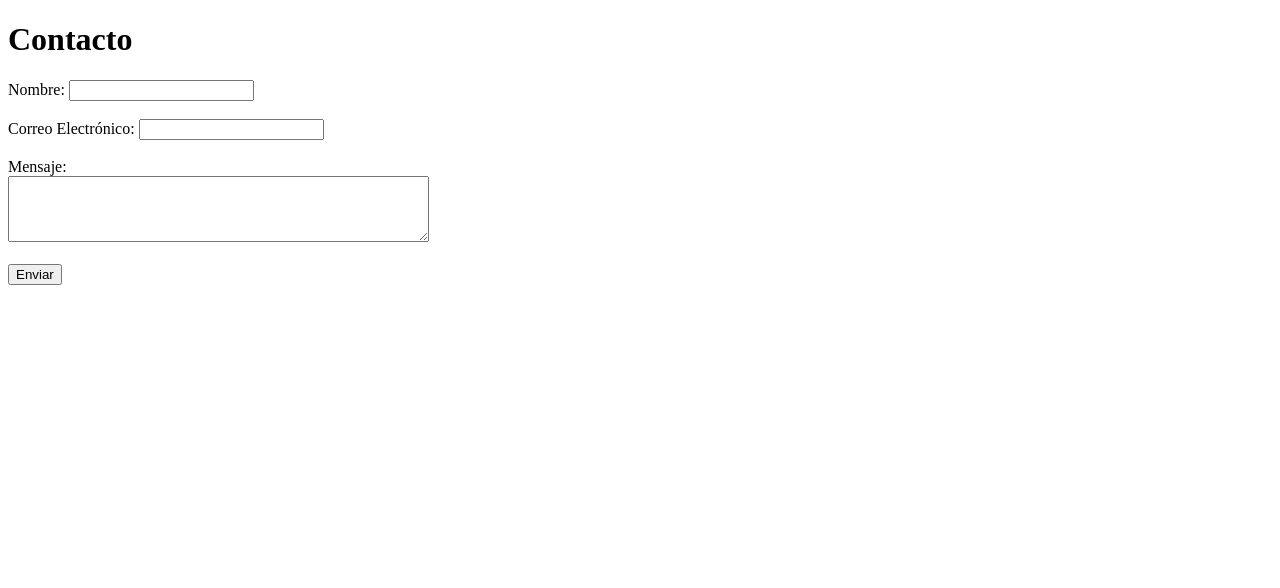
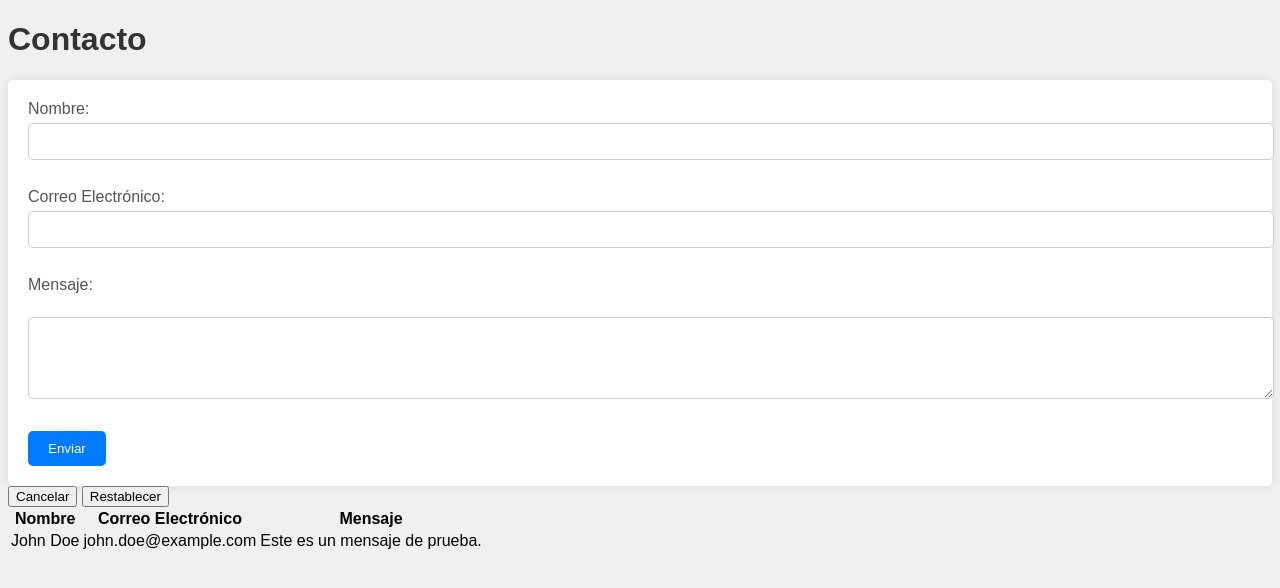
Before and after one commit to jheymerJP/herramientas_GIT, a plain HTML site: page contacto.html in a window 1280 px wide. Drawn offline with Linux system fonts and the light colour scheme.

Commit message:
se agrgo botones y estilo en el archivo de contacto.html y se creo otra rama

```diff
--- a/contacto.html
+++ b/contacto.html
@@ -17,5 +17,56 @@
         <input type="submit" value="Enviar">
     </form>
 
+    <style>
+        body {
+            font-family: Arial, sans-serif;
+            background-color: #f0f0f0;
+        }
+        h1 {
+            color: #333;
+        }
+        form {
+            background-color: #fff;
+            padding: 20px;
+            border-radius: 5px;
+            box-shadow: 0 0 10px rgba(0, 0, 0, 0.1);
+        }
+        label {
+            display: block;
+            margin-bottom: 5px;
+            color: #555;
+        }
+        input[type="text"],
+        input[type="email"],
+        textarea {
+            width: 100%;
+            padding: 10px;
+            margin-bottom: 10px;
+            border: 1px solid #ccc;
+            border-radius: 5px;
+        }
+        input[type="submit"] {
+            background-color: #007bff;
+            color: #fff;
+            padding: 10px 20px;
+            border: none;
+            border-radius: 5px;
+            cursor: pointer;
+        }
+    </style>
+    <button type="button">Cancelar</button>
+    <button type="reset">Restablecer</button>
+    <table>
+        <tr>
+            <th>Nombre</th>
+            <th>Correo Electrónico</th>
+            <th>Mensaje</th>
+        </tr>
+        <tr>
+            <td>John Doe</td>
+            <td>john.doe@example.com</td>
+            <td>Este es un mensaje de prueba.</td>
+        </tr>
+    </table>
 </body>
 </html>
```
